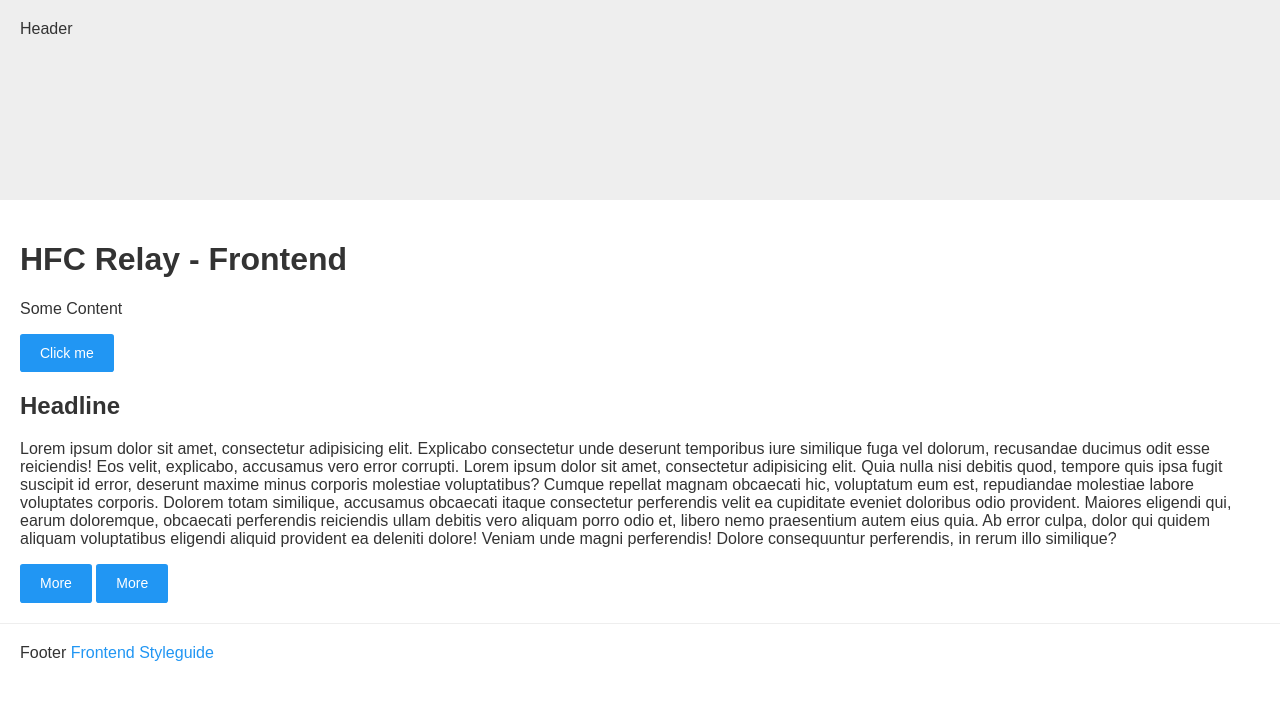
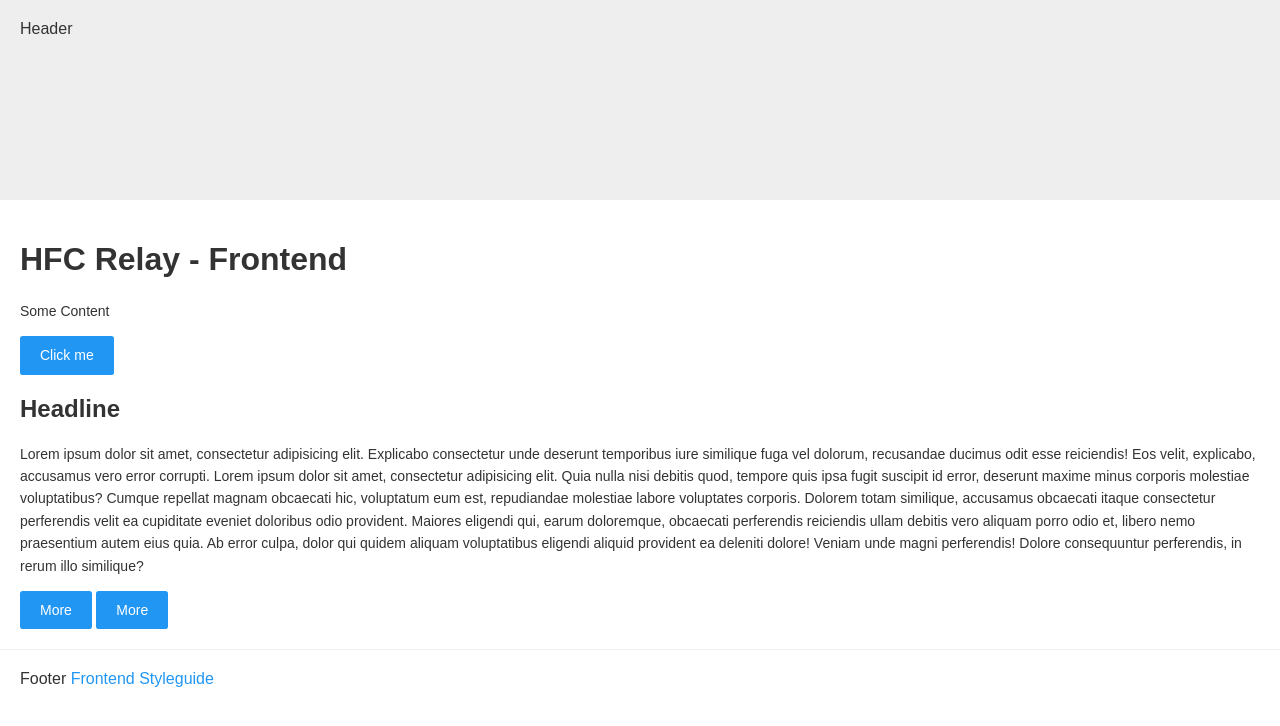
Before and after one commit to NilsDannemann/j_hfc_relay, a Jekyll site: the page built from index.html, in a window 1280 px wide. Shown: the top 726 px of the page. Built offline with Jekyll 4.4.1, drawn with Linux system fonts in a browser that asks for light colours.

```diff
--- a/_components/button.html
+++ b/_components/button.html
@@ -1,5 +1,5 @@
 ---
-title: Button
+title: Basic Button
 scss: '/_scss/components/_button.scss'
 type: buttons
 usage: "Just a basic button-component. Nothing fancy."
--- a/_scss/components/_typography.scss
+++ b/_scss/components/_typography.scss
@@ -1,3 +1,8 @@
+p {
+	font-size: $font-size;
+	line-height: $line-height;
+}
+
 a {
 	text-decoration: none;
 	color: $color-blue;
```
